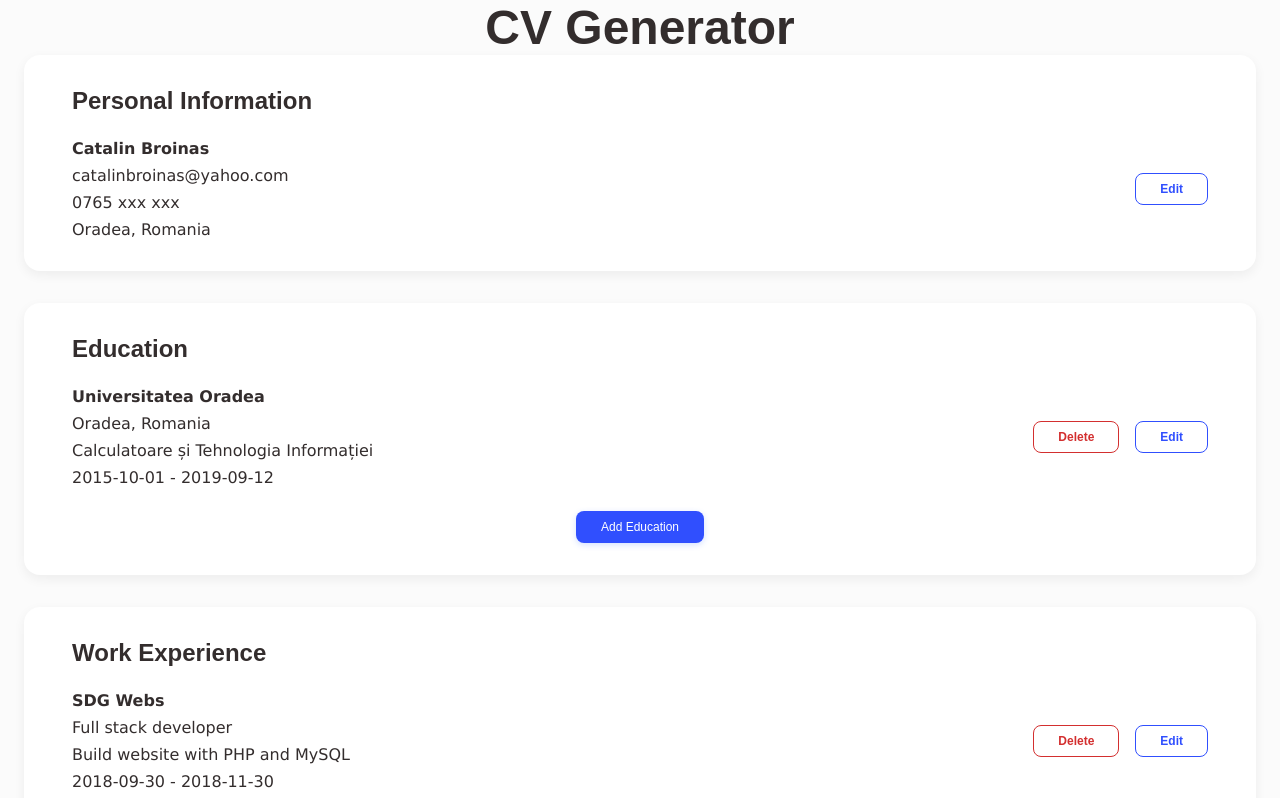
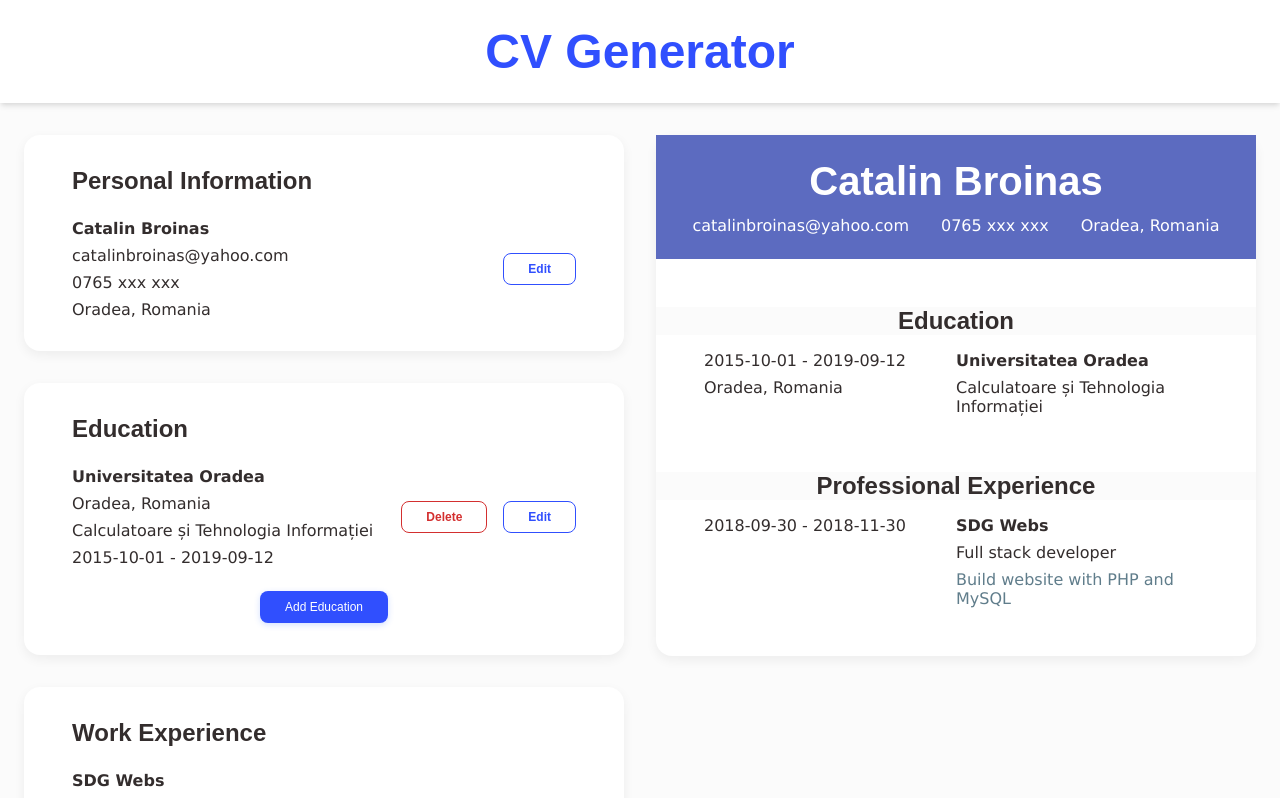
Before and after one commit to catalinbroinas/cv-application, a React (Vite) app: page / in a window 1280 px wide. Shown: the top 798 px of the page. Built offline with nearby package versions, Linux system fonts and the light colour scheme.

Commit message:
refactor(app.css): cleanup and improve structure

```diff
--- a/src/styles/App.css
+++ b/src/styles/App.css
@@ -1,4 +1,31 @@
-/* Form */
+/* ===============================
+  Layout
+================================= */
+/* App layout */
+.intro {
+  background-color: white;
+  color: var(--primary-bg-color);
+  padding: 1.5rem 3rem;
+  margin-bottom: var(--section-spacing-sm);
+  text-align: center;
+  box-shadow: 0 4px 6px -1px rgba(0, 0, 0, 0.1),
+    0 2px 4px -1px rgba(0, 0, 0, 0.06);
+}
+
+.main-content {
+  display: grid;
+  grid-template-columns: repeat(2, 1fr);
+  margin-bottom: var(--section-spacing-sm);
+  gap: 2rem;
+}
+
+footer {
+  background-color: var(--tertiary-bg-color);
+  padding: 1.5rem 3rem;
+  text-align: center;
+}
+
+/* Form layout */
 .form-section {
   background-color: white;
   padding: 2rem 3rem;
@@ -30,6 +57,82 @@
   padding: 1rem 0 0;
 }
 
+/* Button group layout */
+.button-group {
+  display: flex;
+  justify-content: end;
+  align-items: center;
+  gap: 1.5rem;
+}
+
+.button-group .btn {
+  margin: 0;
+}
+
+/* CV Preview Layout */
+.cv {
+  background-color: white;
+  border-radius: 1rem;
+  box-shadow: 0 4px 12px rgba(0, 0, 0, 0.06);
+}
+
+.cv-header {
+  background-color: var(--secondary-bg-color);
+  color: var(--primary-color);
+  padding: var(--cv-header-padding-xxl);
+  margin-bottom: var(--cv-spacing-xxl);
+  display: flex;
+  flex-flow: column wrap;
+  align-items: center;
+}
+
+.cv-body {
+  display: flex;
+  flex-direction: column;
+}
+
+.cv-header .cv-contact {
+  display: flex;
+  flex-wrap: wrap;
+  justify-content: space-between;
+  align-items: center;
+}
+
+.cv-education .content,
+.cv-experience .content {
+  display: grid;
+  grid-template-columns: 220px 1fr;
+  padding: 0 3rem;
+  gap: 2rem;
+}
+
+/* CV Preview spacing */
+.cv-header .cv-contact .text {
+  margin-right: 2rem;
+}
+
+.cv-header .cv-contact .text:last-of-type {
+  margin-right: 0;
+}
+
+.cv-education,
+.cv-experience {
+  margin-bottom: var(--cv-spacing-xxl);
+}
+
+.cv-education .content,
+.cv-experience .content {
+  margin-bottom: 1rem;
+}
+
+.cv-education .content:last-of-type,
+.cv-experience .content:last-of-type {
+  margin-bottom: 0;
+}
+
+/* ===============================
+  Form
+================================= */
 .form-control {
   font-family: var(--font-text);
   width: 100%;
@@ -135,18 +238,10 @@
   font-family: var(--font-title);
 }
 
-/* Components */
-.button-group {
-  display: flex;
-  justify-content: end;
-  align-items: center;
-  gap: 1.5rem;
-}
-
-.button-group .btn {
-  margin: 0;
-}
-
+/* ===============================
+  Components
+================================= */
+/* Buttons */
 .btn {
   cursor: pointer;
   display: inline-flex;
@@ -215,7 +310,7 @@
   border-color: var(--danger-color);
 }
 
-/* Display Data layout */
+/* Cards */
 .display-data {
   display: flex;
   align-items: center;
@@ -235,67 +330,10 @@
   gap: 1rem;
 }
 
-/* CV Preview Layout */
-.cv {
-  background-color: white;
-  border-radius: 1rem;
-  box-shadow: 0 4px 12px rgba(0, 0, 0, 0.06);
-}
-
-.cv-header {
-  background-color: var(--secondary-bg-color);
-  color: var(--primary-color);
-  padding: var(--cv-header-padding-xxl);
-  margin-bottom: var(--cv-spacing-xxl);
-  display: flex;
-  flex-flow: column wrap;
-  align-items: center;
-}
-
-.cv-body {
-  display: flex;
-  flex-direction: column;
-}
-
-.cv-header .cv-contact {
-  display: flex;
-  flex-wrap: wrap;
-  justify-content: space-between;
-  align-items: center;
-}
-
-.cv-header .cv-contact .text {
-  margin-right: 2rem;
-}
-
-.cv-header .cv-contact .text:last-of-type {
-  margin-right: 0;
-}
-
-.cv-education,
-.cv-experience {
-  margin-bottom: var(--cv-spacing-xxl);
-}
-
-.cv-education .content,
-.cv-experience .content {
-  display: grid;
-  grid-template-columns: 220px 1fr;
-  padding: 0 3rem;
-  gap: 2rem;
-}
-
-.cv-education .content,
-.cv-experience .content {
-  margin-bottom: 1rem;
-}
-
-.cv-education .content:last-of-type,
-.cv-experience .content:last-of-type {
-  margin-bottom: 0;
-}
-
-/* CV Preview Typography */
+/* ===============================
+  Typography
+================================= */
+/* CV Preview */
 .cv-header .title {
   font-size: 2.5rem;
   margin-bottom: 0.75rem;
```
